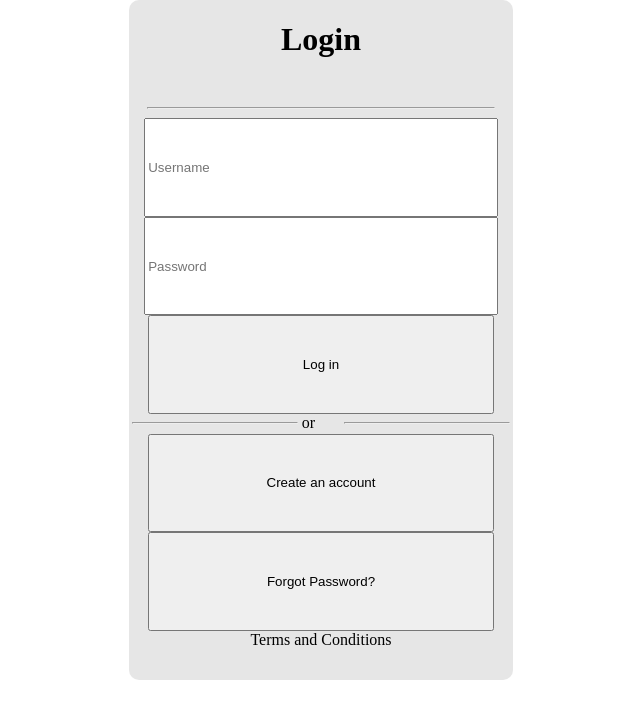
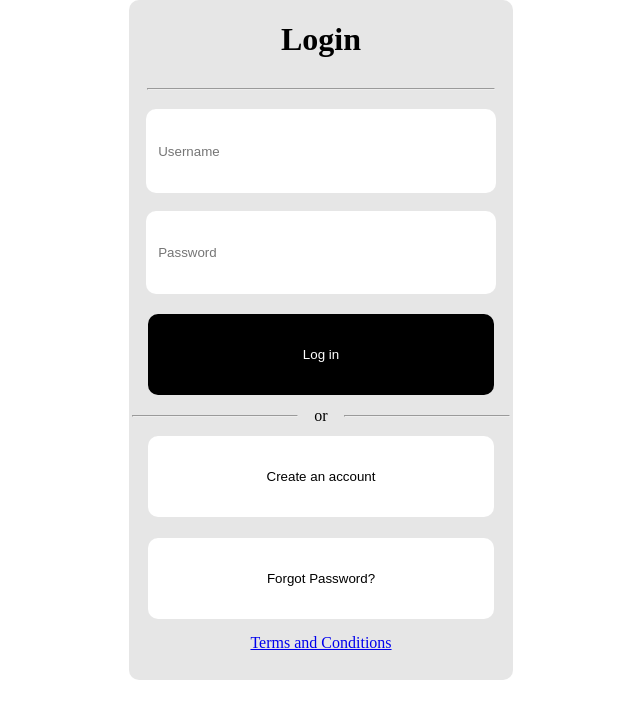
Before and after one commit to ChandlerNgo/PizzaRepo, a Django app: template PizzaApp/templates/login.html in a window 1280 px wide. Shown: the part 62-781 px from the top of the page, without its empty margins (319-959 px from the left). Run offline with Django 3.2, Linux system fonts and the light colour scheme; the template is opened without the code that fills it, so the values that code supplies are empty.

Commit message:
login page finished

```diff
--- a/PizzaApp/static/login.css
+++ b/PizzaApp/static/login.css
@@ -1,6 +1,6 @@
 .homewindow{
     display: grid;
-    grid-template-rows: 1fr .2fr 3fr .2fr 1fr 1fr .5fr;
+    grid-template-rows: .1fr .2fr 3fr .2fr 1fr 1fr .5fr;
     background: url(/static/color.JPG/);
     border-radius: 10px;
     height: 85vh;
@@ -45,6 +45,9 @@
 
 .or{
     display:grid;
+    align-content: center;
+    justify-content: center;
+    text-align: center;
     grid-template-columns: .45fr .1fr .45fr;
 }
 
@@ -69,4 +72,38 @@ button,input{
 #login,#loginform,.create,.forgot,.terms{
     display:grid;
     justify-items: center;
+    align-items: center;
 }
+
+#loginform > input{
+    height:80%;
+}
+
+.create > button,.forgot > button,.terms > a{
+    height:80%;
+}
+
+.forminput{
+    border:none;
+    border-radius: 10px;
+    background: url(/static/forminputcolor.JPG/);
+}
+
+#submit{
+    background-color: black;
+    color:white;
+}
+
+.create button,.forgot button{
+    background-color: white;
+    color:black;
+}
+
+button,input{
+    border:none;
+    border-radius: 10px;
+}
+
+#forminput::placeholder{
+    padding-left: 10px;
+}
--- a/PizzaApp/templates/login.html
+++ b/PizzaApp/templates/login.html
@@ -23,9 +23,9 @@
         <h1 id="login">Login</h1>
         <div class="hr"><hr></div>
         <form id="loginform">
-            <input type="text" placeholder="Username"></input>
-            <input type="password" placeholder="Password"></input>
-            <input type="submit" value="Log in"></input>
+            <input id="forminput" type="text" placeholder="Username"></input>
+            <input id="forminput" type="password" placeholder="Password"></input>
+            <input id="submit" type="submit" value="Log in"></input>
         </form>
 
         <div class="or">
@@ -33,9 +33,9 @@
             <p>or</p>
             <div class="right"><hr id="right"></div>
         </div>
-        <div class="create"><button>Create an account</button></div>
-        <div class="forgot"><button>Forgot Password?</button></div>
-        <div class="terms"><a>Terms and Conditions</a></div>
+        <form class="create" action="{% url 'createaccount' %}"><button>Create an account</button></form>
+        <form class="forgot" action="{% url 'forgotpassword' %}"><button>Forgot Password?</button></form>
+        <div class="terms"><a href="{% url 'termsandconditions' %}">Terms and Conditions</a></div>
     </div>
 </div>
 </html>
--- a/PizzaApp/urls.py
+++ b/PizzaApp/urls.py
@@ -8,4 +8,7 @@ urlpatterns = [
     path("menu", views.menu, name="menu"),
     path("order", views.order, name="order"),
     path("rewards", views.rewards, name="rewards"),
+    path("createaccount", views.createaccount, name="createaccount"),
+    path("forgotpassword", views.forgotpassword, name="forgotpassword"),
+    path("termsandconditions", views.termsandconditions, name="termsandconditions"),
 ]
```
Also changed, not shown: PizzaApp/views.py (+9 -0 lines), PizzaApp/static/forminputcolor.JPG (added).
